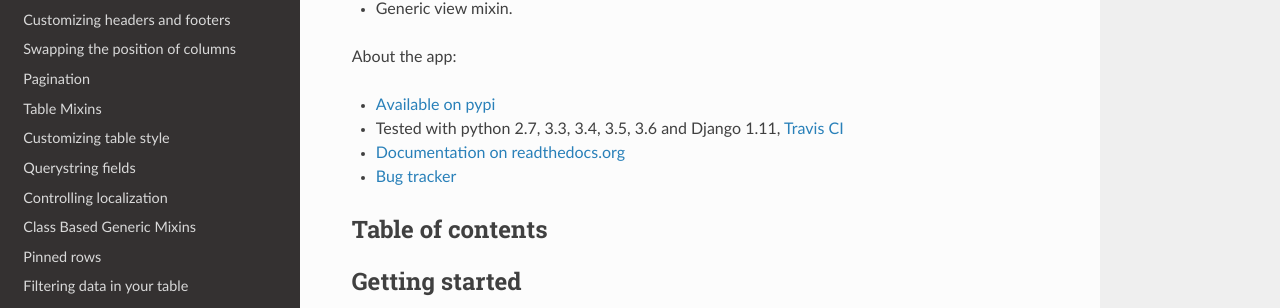
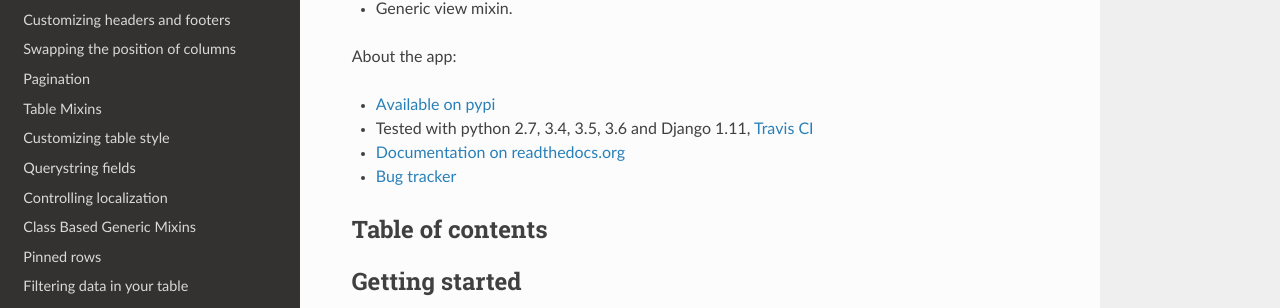
Before and after one commit to jieter/django-tables2, a Sphinx documentation site: the page built from docs/index.rst, in a window 1280 px wide and 900 px high. Shown: the part 379-687 px from the top of the window. Built offline with Sphinx 7.4.7 and the Read the Docs theme 2.0.0, drawn with Linux system fonts in a browser that asks for light colours.

Commit message:
Django no longer supports Python 3.3 - remove Python 3.3 tests

```diff
--- a/docs/index.rst
+++ b/docs/index.rst
@@ -19,7 +19,7 @@ Its features include:
 About the app:
 
 - `Available on pypi <https://pypi.python.org/pypi/django-tables2>`_
-- Tested with python 2.7, 3.3, 3.4, 3.5, 3.6 and Django 1.11, `Travis CI <https://travis-ci.org/jieter/django-tables2>`_
+- Tested with python 2.7, 3.4, 3.5, 3.6 and Django 1.11, `Travis CI <https://travis-ci.org/jieter/django-tables2>`_
 - `Documentation on readthedocs.org <https://django-tables2.readthedocs.io/en/latest/>`_
 - `Bug tracker <http://github.com/jieter/django-tables2/issues>`_
 
--- a/setup.py
+++ b/setup.py
@@ -46,9 +46,9 @@ setup(
         'Programming Language :: Python :: 2',
         'Programming Language :: Python :: 2.7',
         'Programming Language :: Python :: 3',
-        'Programming Language :: Python :: 3.3',
         'Programming Language :: Python :: 3.4',
         'Programming Language :: Python :: 3.5',
+        'Programming Language :: Python :: 3.6',
         'Topic :: Internet :: WWW/HTTP',
         'Topic :: Software Development :: Libraries',
     ],
```
Also changed, not shown: .travis.yml, 1 other file.
